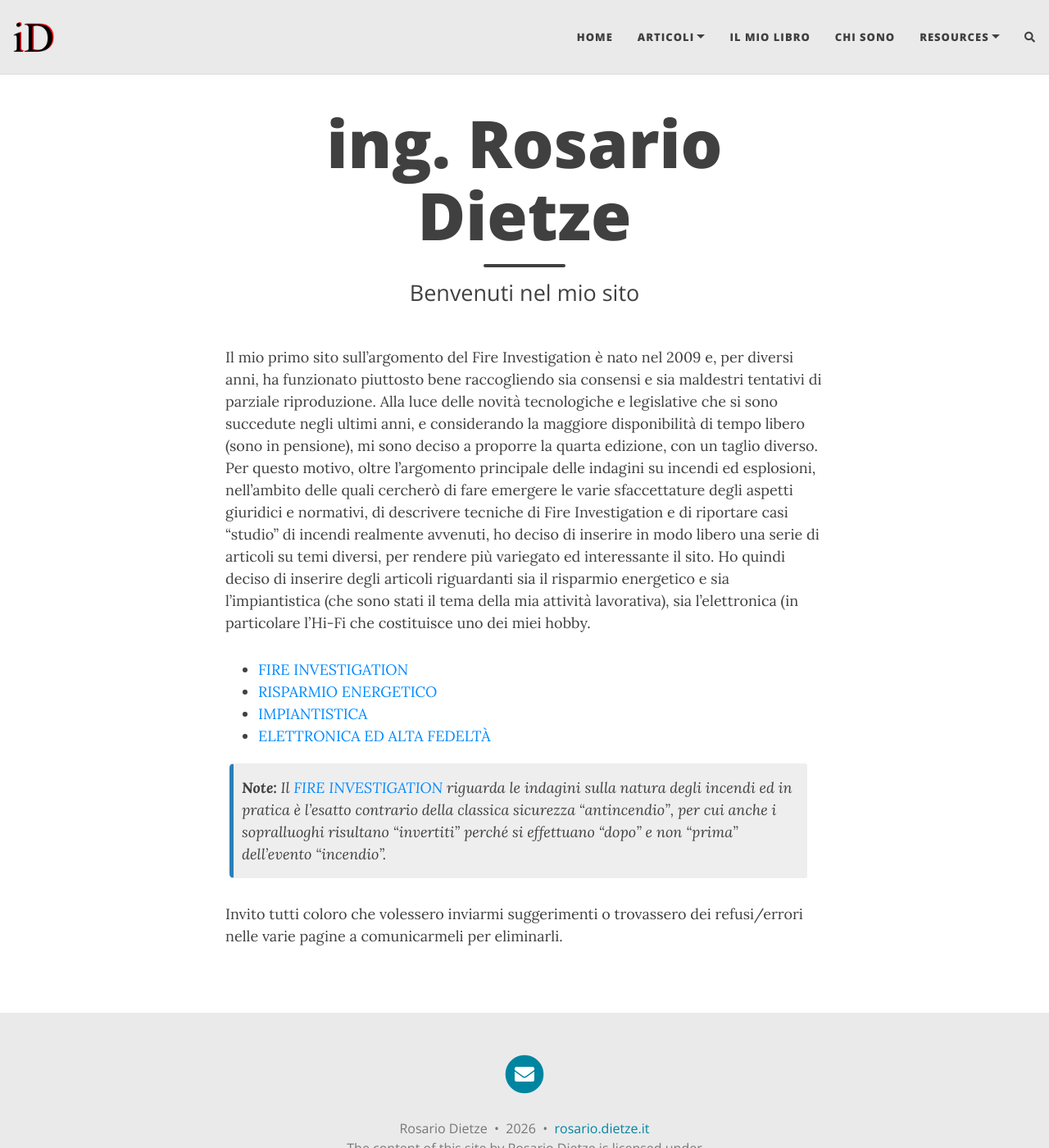
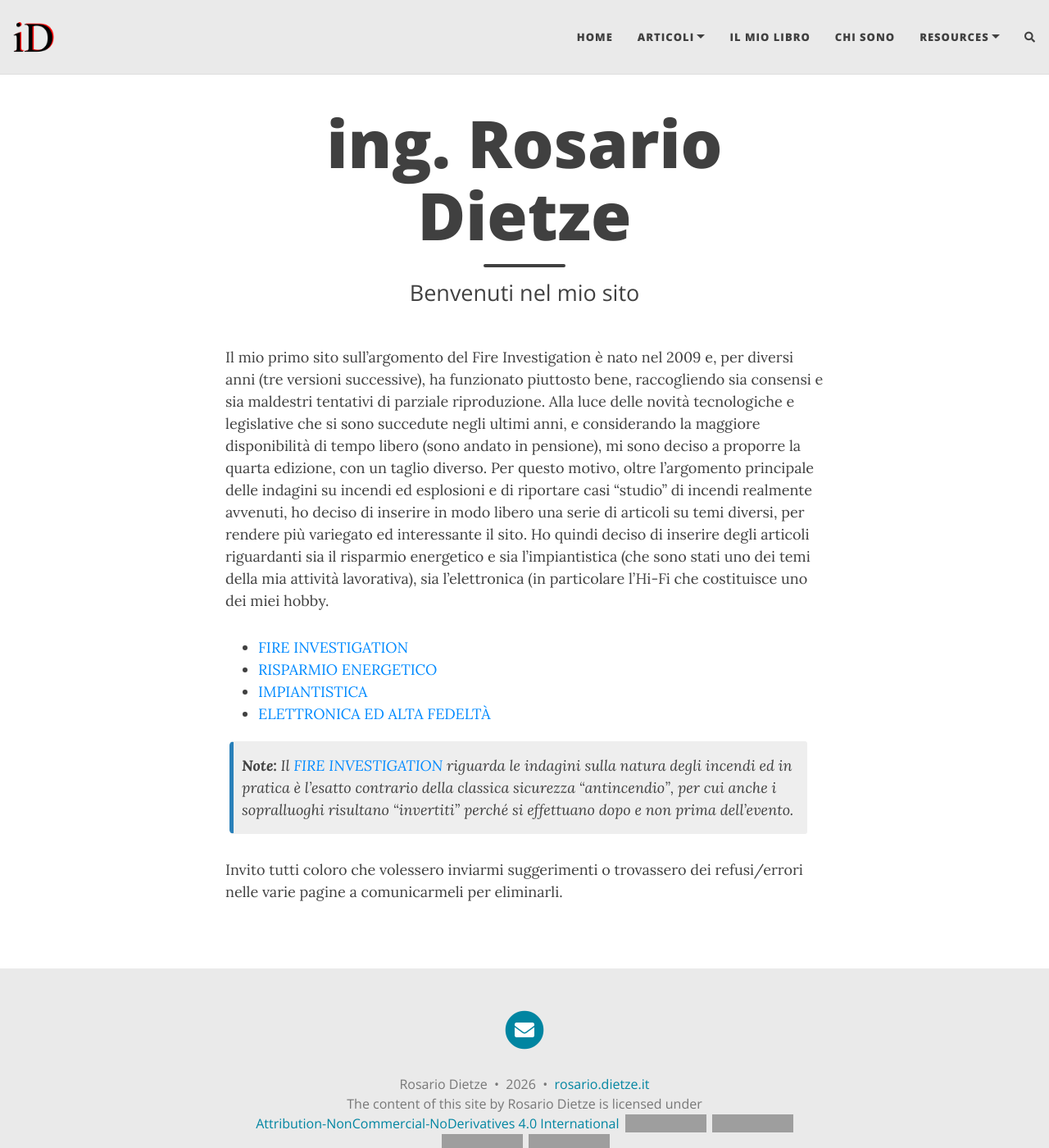
Before and after one commit to rosariodietze/sitotest, a Jekyll site: the page built from index.md, in a window 1280 px wide and 1400 px high. Shown: the whole window at 82% size. Built offline with Jekyll 4.4.1, drawn with Linux system fonts in a browser that asks for light colours; nearby versions of some CDN libraries; comment, search, counter and statistics services are not loaded; grey boxes are pictures that could not be loaded.

Commit message:
Update index.md

```diff
--- a/index.md
+++ b/index.md
@@ -4,16 +4,16 @@ title: ing. Rosario Dietze
 subtitle: Benvenuti nel mio sito
 ---
 
-Il mio primo sito sull’argomento del Fire Investigation è nato nel 2009 e, per diversi anni, ha funzionato piuttosto bene raccogliendo sia consensi e sia maldestri tentativi di parziale riproduzione.
-Alla luce delle novità tecnologiche e legislative che si sono succedute negli ultimi anni, e considerando la maggiore disponibilità di tempo libero (sono in pensione), mi sono deciso a proporre la quarta edizione, con un taglio diverso.
-Per questo motivo, oltre l’argomento principale delle indagini su incendi ed esplosioni, nell’ambito delle quali cercherò di fare emergere le varie sfaccettature degli aspetti giuridici e normativi, di descrivere tecniche di Fire Investigation e di riportare casi “studio” di incendi realmente avvenuti, ho deciso di inserire in modo libero una serie di articoli su temi diversi, per rendere più variegato ed interessante il sito.
-Ho quindi deciso di inserire degli articoli riguardanti sia il risparmio energetico e sia l’impiantistica (che sono stati il tema della mia attività lavorativa), sia l’elettronica (in particolare l’Hi-Fi che costituisce uno dei miei hobby.
+Il mio primo sito sull’argomento del Fire Investigation è nato nel 2009 e, per diversi anni (tre versioni successive), ha funzionato piuttosto bene, raccogliendo sia consensi e sia maldestri tentativi di parziale riproduzione.
+Alla luce delle novità tecnologiche e legislative che si sono succedute negli ultimi anni, e considerando la maggiore disponibilità di tempo libero (sono andato in pensione), mi sono deciso a proporre la quarta edizione, con un taglio diverso.
+Per questo motivo, oltre l’argomento principale delle indagini su incendi ed esplosioni e di riportare casi “studio” di incendi realmente avvenuti, ho deciso di inserire in modo libero una serie di articoli su temi diversi, per rendere più variegato ed interessante il sito.
+Ho quindi deciso di inserire degli articoli riguardanti sia il risparmio energetico e sia l’impiantistica (che sono stati uno dei temi della mia attività lavorativa), sia l’elettronica (in particolare l’Hi-Fi che costituisce uno dei miei hobby.
 - [FIRE INVESTIGATION](tags#fire_investigation)
 - [RISPARMIO ENERGETICO](tags#risparmio_energetico)
 - [IMPIANTISTICA](tags#impiantistica)
 - [ELETTRONICA ED ALTA FEDELTÀ](tags#elettronica)
 
 {: .box-note}
-***Note:** Il [FIRE INVESTIGATION](tags#fire_investigation) riguarda le indagini sulla natura degli incendi ed in pratica è l’esatto contrario della classica sicurezza “antincendio”, per cui anche i sopralluoghi risultano “invertiti” perché si effettuano “dopo” e non “prima” dell’evento “incendio”.*
+***Note:** Il [FIRE INVESTIGATION](tags#fire_investigation) riguarda le indagini sulla natura degli incendi ed in pratica è l’esatto contrario della classica sicurezza “antincendio”, per cui anche i sopralluoghi risultano “invertiti” perché si effettuano dopo e non prima dell’evento.*
 
 Invito tutti coloro che volessero inviarmi suggerimenti o trovassero dei refusi/errori nelle varie pagine a comunicarmeli per eliminarli.
```
